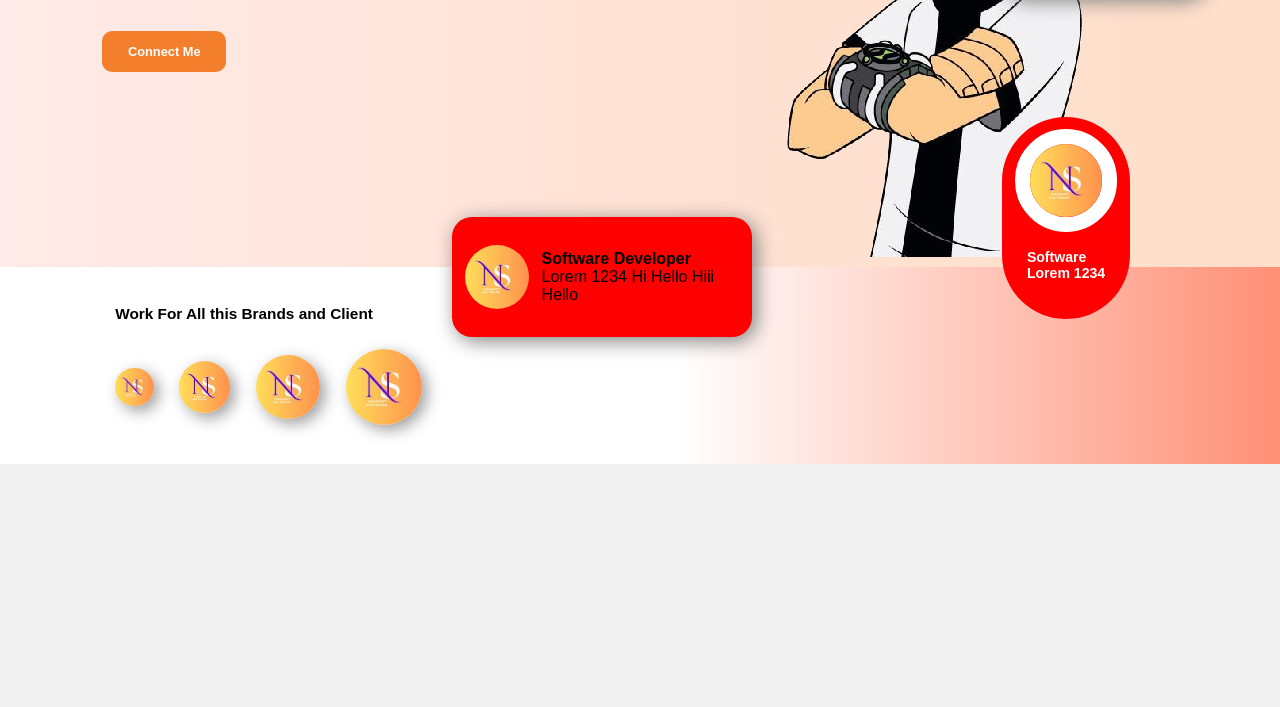
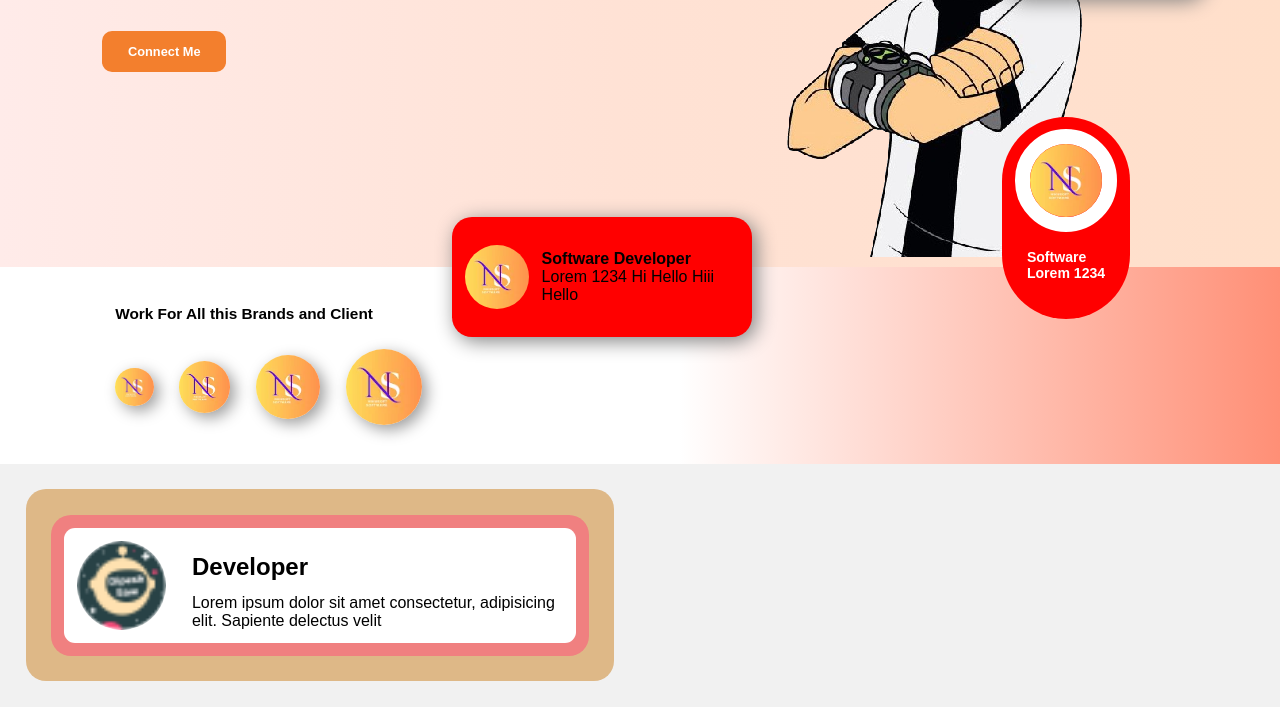
Before and after one commit to Dipesh-Saw/NewPortfolio, a plain HTML site: page index.html in a window 1280 px wide. Shown: the part 445-1152 px from the top of the page. Before the commit the page ends 909 px from the top, so only its background shows below. Drawn offline with Linux system fonts and the light colour scheme.

Commit message:
Create Page-2 and Working on It

```diff
--- a/CSS/index.css
+++ b/CSS/index.css
@@ -207,3 +207,53 @@ nav .container {
   height: 6vw;
   width: 6vw;
 }
+#page2 {
+  display: flex;
+  justify-content: center;
+  align-items: center;
+}
+#pg2-left {
+  width: 50%;
+  padding: 2vw;
+}
+#pg-2-box {
+  background-color: burlywood;
+  padding: 2vw;
+  border-radius: 20px;
+  display: flex;
+  flex-direction: column;
+  gap: 2vw;
+}
+.box-card {
+  background-color: lightcoral;
+  padding: 1vw;
+  border-radius: 20px;
+  display: flex;
+  justify-content: center;
+  align-items: center;
+}
+.card {
+  display: flex;
+  align-items: center;
+  gap: 2vw;
+  padding: 1vw;
+  background-color: white;
+  border-radius: 11px;
+}
+.card-left {
+  display: flex;
+  align-items: center;
+  justify-content: center;
+}
+.card-left img {
+  width: 7vw;
+  height: auto;
+  border-radius: 50%;
+}
+.card-right h2 {
+  margin: 1vw 0;
+}
+#pg2-right {
+  width: 50%;
+  padding: 2vw;
+}
--- a/index.html
+++ b/index.html
@@ -86,6 +86,24 @@
         </div>
     </section>
     <section id="page2">
+        <div id="pg2-left">
+            <div id="pg-2-box">
+                <div class="box-card">
+                    <div class="card">
+                        <div class="card-left">
+                            <img src="Images/favicon-32.png" alt="">
+                        </div>
+                        <div class="card-right">
+                            <h2>Developer</h2>
+                            <p>Lorem ipsum dolor sit amet consectetur, adipisicing elit. Sapiente delectus velit</p>
+                        </div>
+                    </div>
+                </div>
+
+            </div>
+        </div>
+        <div id="pg2-right">
+        </div>
     </section>
     <section id="page3">
     </section>
```
